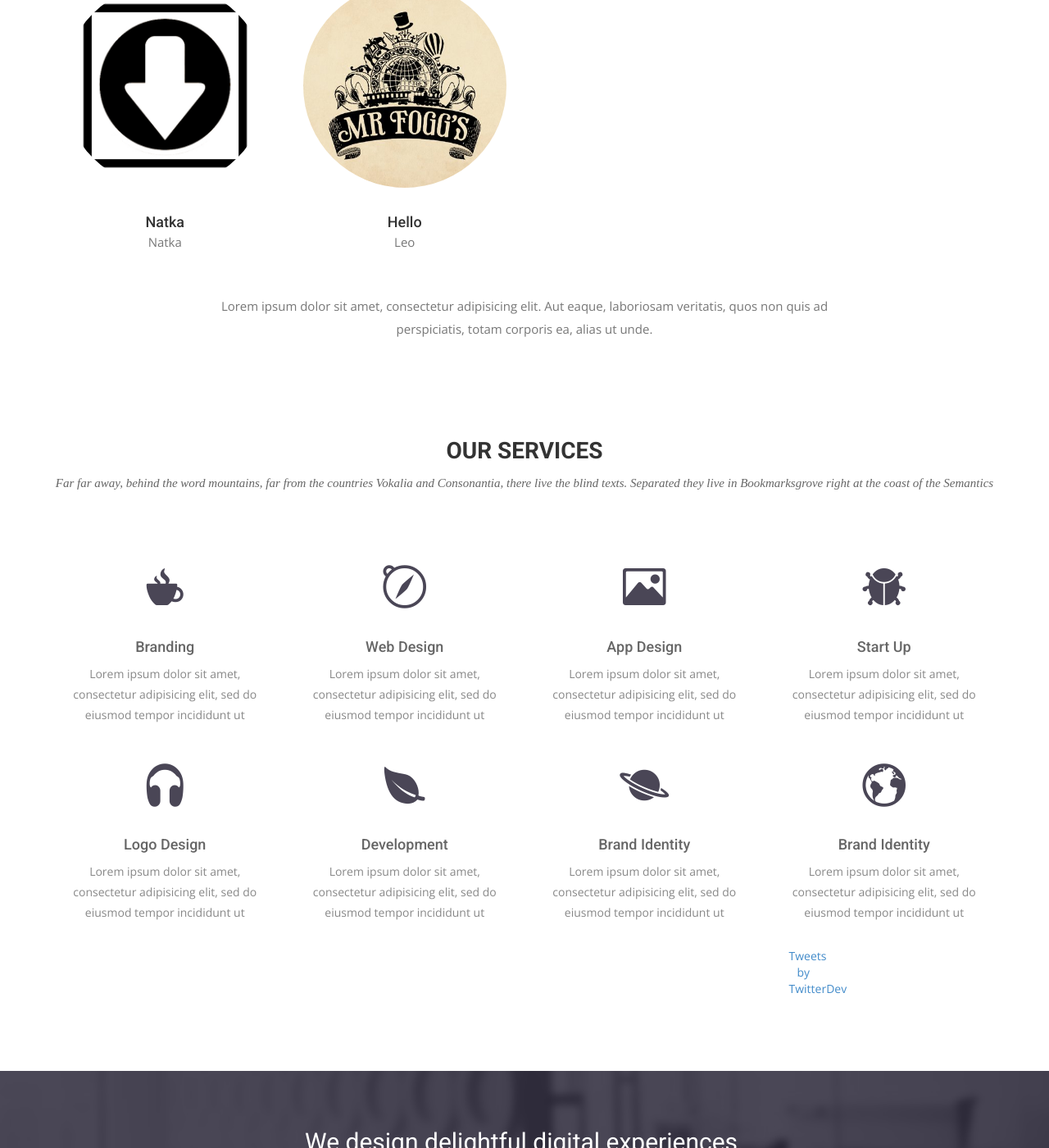
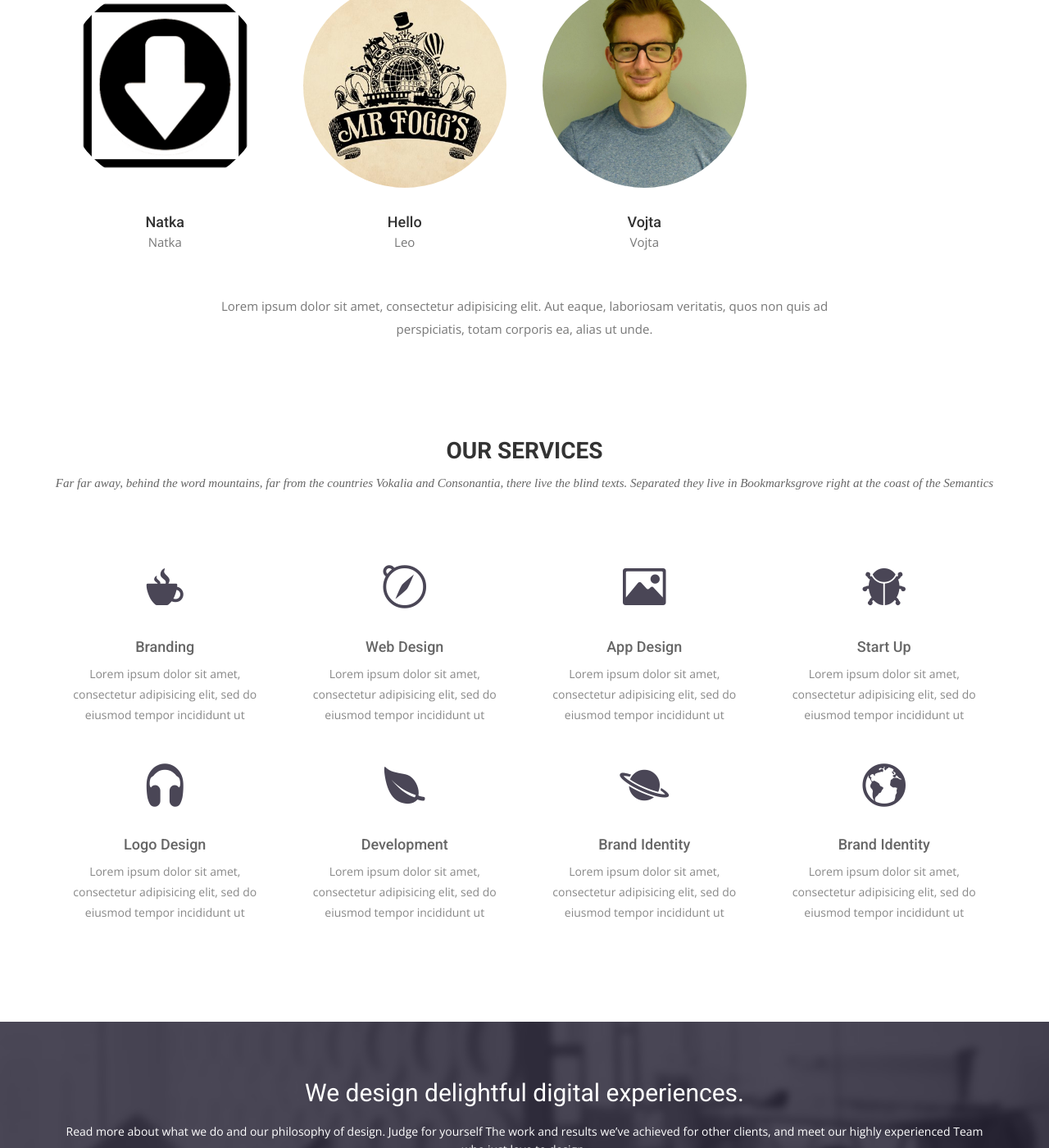
Before and after one commit to Vojtapetrus/vojtapetrus.github.io, a Jekyll site: the page built from index.md, in a window 1280 px wide and 1400 px high, scrolled down 2101 px. Shown: the whole window at 82% size. Built offline with Jekyll 4.4.1, drawn with Linux system fonts in a browser that asks for light colours; nearby versions of some CDN libraries; some web fonts are replaced; comment, search, counter and statistics services are not loaded.

Commit message:
Updated Vojta and 6 other files

```diff
--- a/_board-members/natka.markdown
+++ b/_board-members/natka.markdown
@@ -3,8 +3,4 @@ title: Natka
 date: 2019-05-19 14:58:00 Z
 author: Natka
 image: "/uploads/marker%20(1).png"
-social:
-  facebook:
-    url: https://www.facebook.com/vojta.petrus
-    title: facebook
 ---
--- /dev/null
+++ b/_board-members/vojta.markdown
@@ -0,0 +1,6 @@
+---
+title: Vojta
+date: 2019-05-27 13:48:00 Z
+author: Vojta
+image: "/uploads/12113461_10208656650000468_3800941893666892466_o.jpg"
+---
--- a/_config.yml
+++ b/_config.yml
@@ -1,5 +1,5 @@
 ---
-title: Airspace
+title: ECF demo
 timezone: UTC
 collections:
   board-members:
@@ -17,6 +17,7 @@ defaults:
     type: board-members
   values:
     author: ''
+    image: ''
     category: ''
 keep_files:
 - CNAME
--- a/_layouts/blog.html
+++ b/_layouts/blog.html
@@ -16,7 +16,6 @@ layout: page
   </div>
 </section>
 {% for post in site.posts limit:3 %}
-<div class="col-md-6">
   <div class="post-area">
     <a href="{{ post.url | prepend: site.baseurl }}" class="bold">{{ post.title }}</a>
     <p class="post-date">{{ post.date | date_to_long_string }}</p>
@@ -24,5 +23,4 @@ layout: page
       {{ post.content | strip_html | truncatewords: 50 }}
     </p>
   </div>
-</div>
 {% endfor %}
--- a/_layouts/index.html
+++ b/_layouts/index.html
@@ -71,13 +71,12 @@ layout: page
                     <h4>{{ member.title }}</h4>
                     <p class="text-muted">{{ member.author }}</p>
                       <ul class="list-inline social-buttons">
-                        {% for network in site.board-members.social %}
-                        <li>
+                        {% for network in member.social %}
+                        <!--<li>
                             <a href="{{ network.url }}">
                                 <i class="fa fa-{{ network.title }}"></i>
                             </a>
-                        </li>
-
+                        </li>-->
                          {% endfor %}
                       </ul>
           </div>
@@ -159,10 +158,10 @@ layout: page
           <h4>Brand Identity</h4>
           <p>Lorem ipsum dolor sit amet, consectetur adipisicing elit, sed do eiusmod tempor incididunt ut </p>
         </div>
-        <div class="col-sm-6 col-md-3">
+      </div>
+       <!-- <div class="col-sm-6 col-md-3">
           <a class="twitter-timeline" href="https://twitter.com/TwitterDev?ref_src=twsrc%5Etfw">Tweets by TwitterDev</a> <script async src="https://platform.twitter.com/widgets.js" charset="utf-8"></script>
-        </div>
-      </div>
+      </div> -->
     </div>
   </div>
 </section>
```
Also changed, not shown: _uploads/12113461_10208656650000468_3800941893666892466_o.jpg (added), _uploads/990 copy-dc5188.png (added).
